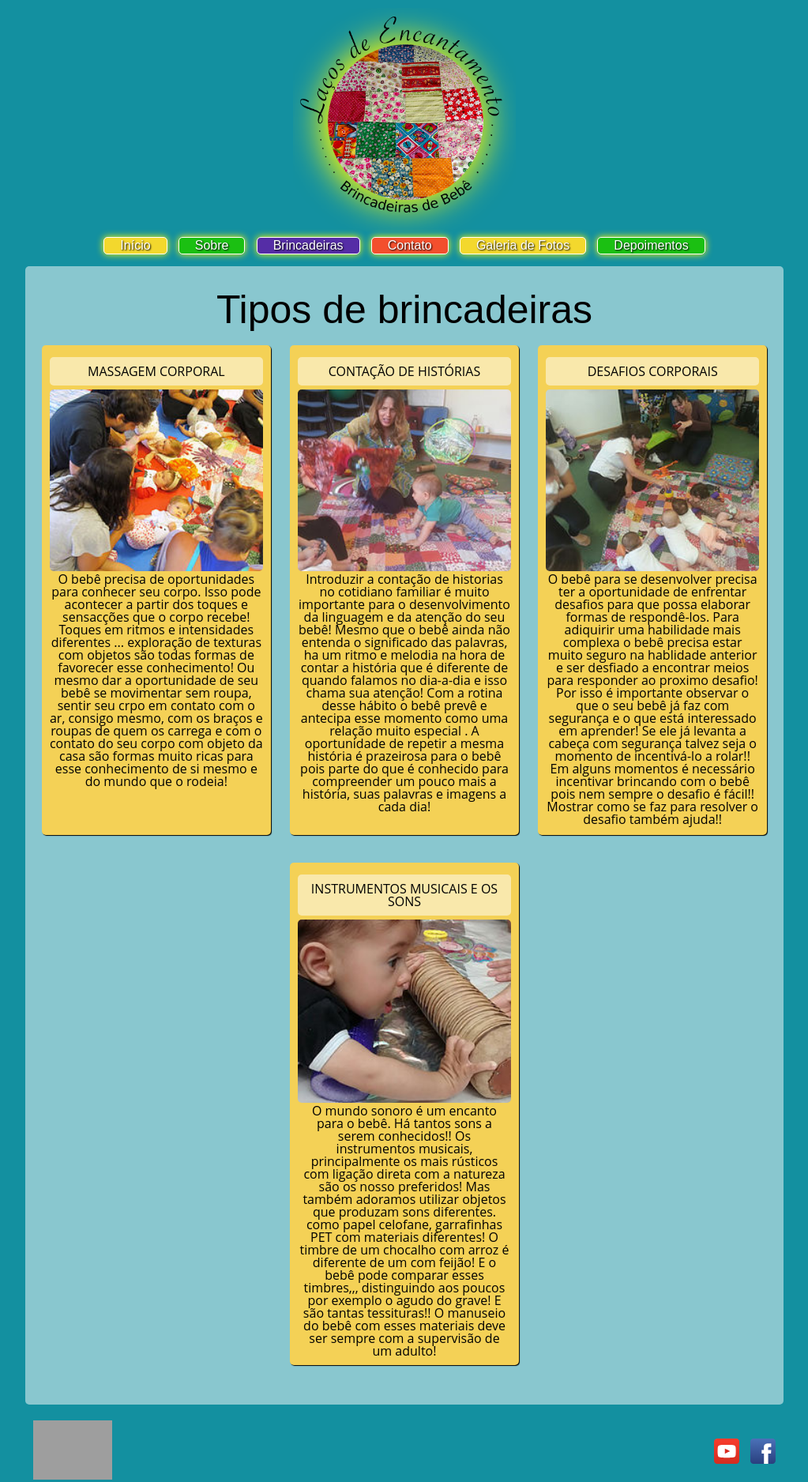
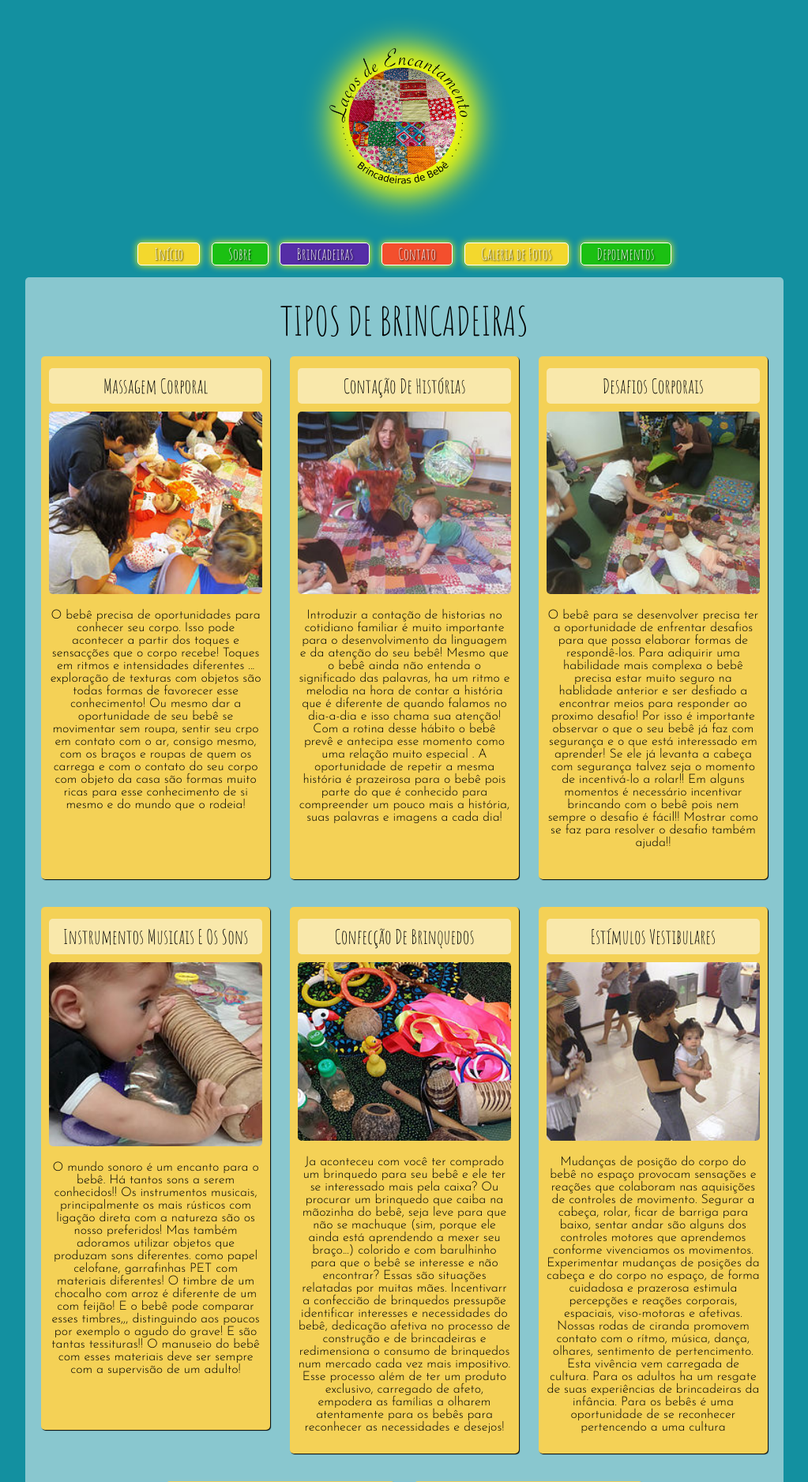
Before and after one commit to franklindeoliveira/lacosdeencantamento, a PHP site: page /brincadeiras.php in a window 1280 px wide. Shown: the top 1876 px of the page at 79% size, without its empty margins (128-1151 px from the left). Run offline with PHP 8.4, Linux system fonts and the light colour scheme; grey boxes are pictures that could not be loaded.

Commit message:
font, ajuste altura/espacamentos painel

```diff
--- a/brincadeiras.php
+++ b/brincadeiras.php
@@ -6,6 +6,8 @@
     <meta name="viewport" content="width=device-width">
     <link rel="stylesheet" href="css/reset.css">
 	<link rel="stylesheet" href="css/estilos.css">
+	<link href='https://fonts.googleapis.com/css?family=Amatic+SC:400,700' rel='stylesheet' type='text/css'>
+	<link href='https://fonts.googleapis.com/css?family=Josefin+Sans:300' rel='stylesheet' type='text/css'>
 </head>
 <body>
     <?php include("cabecalho.php"); ?>
@@ -56,48 +58,51 @@
                     </figcaption>
                 </figure>
             </section>
-<!--
             <section class="confeccao-brinquedos">
-                <figure>
+                <figure class="painel">
+                    <h3>Confecção de Brinquedos</h3>
                     <img src="img/confeccao-brinquedos.jpg" alt="Confecção de Brinquedos">
                     <figcaption>
-                    <h3>Confecção de Brinquedos</h3>
                         <p>
+                            Ja aconteceu com você ter comprado um brinquedo para seu bebê e ele ter se interessado mais pela caixa? Ou procurar um brinquedo que caiba na mãozinha do bebê, seja leve para que não se machuque (sim, porque ele ainda está aprendendo a mexer seu braço...) colorido e com barulhinho para que o bebê se interesse e não encontrar?
+Essas são situações relatadas por muitas mães. Incentivarr a confeccião de brinquedos pressupõe identificar interesses e necessidades do bebê, dedicação afetiva no processo de construção e de brincadeiras e redimensiona o consumo de brinquedos num mercado cada vez mais impositivo. Esse  processo além de ter um produto exclusivo, carregado de afeto, empodera as famílias a olharem atentamente para os bebês para reconhecer as necessidades e desejos!
                         </p>
                     </figcaption>
                 </figure>
             </section>
             <section class="estimulos-vestibulares">
-                <figure>
+                <figure class="painel">
+                    <h3>Estímulos Vestibulares</h3>
                     <img src="img/estimulos-vestibulares.jpg" alt="Estímulos Vestibulares">
                     <figcaption>
-                    <h3>Estímulos Vestibulares</h3>
                         <p>
+                            Mudanças de posição do corpo do bebê no espaço  provocam sensações e reações que colaboram nas aquisições de controles de movimento. Segurar a cabeça, rolar, ficar de barriga para baixo, sentar andar são alguns dos controles motores que aprendemos conforme vivenciamos os movimentos. Experimentar mudanças de posições da cabeça e do corpo no espaço, de forma cuidadosa e prazerosa estimula percepções  e reações corporais, espaciais, viso-motoras e afetivas. Nossas rodas de ciranda promovem contato com o rítmo, música,  dança, olhares, sentimento de pertencimento. Esta vivência vem  carregada de cultura. Para os adultos ha um resgate de suas experiências de brincadeiras da infância. Para os bebês é uma oportunidade de se reconhecer pertencendo a uma cultura
                         </p>
                     </figcaption>
                 </figure>
             </section>
             <section class="exploracao-objetos">
-                <figure>
+                <figure class="painel">
+                    <h3>Exploração de objetos cotidianos</h3>
                     <img src="img/exploracao-objetos.jpg" alt="Exploração de objetos cotidianos">
                     <figcaption>
-                    <h3>Exploração de objetos cotidianos</h3>
                         <p>
+                            Os bebês se interessam por tudo que os cercam. Especialmente pelo que a mamãe e o papai mais ¨brincam¨. Não é raro que se interessem pelas garrafas de água, por óculos, colares., chaves.....Esses objetos são muito interessantes para os bebês. Primeiramnte pela novidade sensorial, mas também porque são utilizados  pelos adultos no cotidiano. A escolha dos objetos deve levar em conta a segurança (sem pontas, sem peças pequenas que se soltam, etc), a informação sensorial (áspero, macio, frio, quente, enrugado, pegajoso, etc) e podem ainda ser temáticos ( cozinha, tecidos, potes de diferentes tamanhos, formatos e materiais.
                         </p>
                     </figcaption>
                 </figure>
             </section>
             <section class="exploracoes-motoras">
-                <figure>
+                <figure class="painel">
+                    <h3>Explorações motoras e sensoriais</h3>
                     <img src="img/exploracoes-motoras.jpg" alt="Explorações motoras e sensoriais">
                     <figcaption>
-                    <h3>Explorações motoras e sensoriais</h3>
                         <p>
+                            Nos dois primeiros anos o bebê se desenvolve muito rapidamente. São  muitas descobertas e para adquirir boa coordenação motora a criança pequena deve ter oportunidades de explorar diferentes espaços e formas e realizar movimentos cada vez mais elaborados. O bebê se interessa por ver, sentir e compreender os deslocamentos do seu corpo, dos objetos, das pessoas. Conforme cresce arrisca-se cada vez mais. Porém, necessita assegurar-se de que é observado. Ter oportunidades diferentes como entrar debaixo da mesa ou em uma caixa, brincar de esconder e aparecer, ser empurrado por outro para trás e para frente, balançar na rede ajudam o bebê a saber mais sobre seu corpo e o espaço que o rodeia.
                         </p>
                     </figcaption>
                 </figure>
             </section>
--->
         </section>
     </main>
     <?php include("rodape.php"); ?>
--- a/contato.php
+++ b/contato.php
@@ -6,6 +6,8 @@
     <meta name="viewport" content="width=device-width">
     <link rel="stylesheet" href="css/reset.css">
 	<link rel="stylesheet" href="css/estilos.css">
+	<link href='https://fonts.googleapis.com/css?family=Amatic+SC:400,700' rel='stylesheet' type='text/css'>
+	<link href='https://fonts.googleapis.com/css?family=Josefin+Sans:300' rel='stylesheet' type='text/css'>
 </head>
 <body>
     <?php include("cabecalho.php"); ?>
--- a/css/estilos.css
+++ b/css/estilos.css
@@ -8,7 +8,6 @@
     vertical-align: top;
     margin: 10px;
     max-width: 335px;
-    min-height: 400px;
 }
 
 main {
@@ -16,8 +15,8 @@ main {
 }
 
 .painel h3 {
-    text-transform: uppercase;
-    margin: 5px 0px;
+    text-transform: capitalize;
+    margin: 5px 0px 10px 0px;
     padding: 10px;
     background-color: rgba(255,255,255,0.5);
     border-radius: 5px;
@@ -26,6 +25,10 @@ main {
 .painel img {
     width: 100%;
     border-radius: 5px;
+}
+
+.painel figcaption {
+    margin: 15px 0;
 }
 /* FIM - Componente Painel */
 
@@ -42,18 +45,19 @@ h1 {
     display: inline-block;
 }
 
-@font-face {
-    font-family: savoye_let;
-    src: url(../fonts/savoye_let.ttf);
+body * {
+    font-family: 'Josefin Sans', sans-serif;
 }
 
 h2 {
-    font-family: 'Savoye LET', sans-serif;
+    font-family: 'Amatic SC', cursive;
     font-size: 50px;
+    text-transform: uppercase;
 }
 
-body {
-    font-family: 'Open Sans', sans-serif;
+h3 {
+    font-family: 'Amatic SC', cursive;
+    font-size: 25px;
 }
 
 html {
@@ -93,6 +97,8 @@ main, footer {
 
 .menu-opcoes button {
     color: #1390A0;
+    font-family: 'Amatic SC', cursive;
+    font-size: 20px !important;
 }
 
 .menu-opcoes {
@@ -121,8 +127,6 @@ section.carrossel-imagens img {
 section.carrossel-imagens {
     text-align: center;
 }
-
-
 
 footer {
     background-color: rgb(19, 144, 160);
@@ -264,9 +268,6 @@ section img {
 
 .tipos-brincadeiras img {
     width: 100%;
-}
-.tipos-brincadeiras figure {
-    min-height: 600px;
 }
 
 header, main {
@@ -430,6 +431,12 @@ header h1, header nav {
     }
 }
 
+@media(min-width: 693px) {
+    .painel {
+        min-height: 642px;
+    }
+}
+
 .menu-opcoes button:hover {
     cursor: pointer;
     box-shadow: 0px 0px 20px #ffff00;
--- a/depoimentos.php
+++ b/depoimentos.php
@@ -6,6 +6,8 @@
     <meta name="viewport" content="width=device-width">
     <link rel="stylesheet" href="css/reset.css">
 	<link rel="stylesheet" href="css/estilos.css">
+	<link href='https://fonts.googleapis.com/css?family=Amatic+SC:400,700' rel='stylesheet' type='text/css'>
+	<link href='https://fonts.googleapis.com/css?family=Josefin+Sans:300' rel='stylesheet' type='text/css'>
 </head>
 <body>
     <?php include("cabecalho.php"); ?>
@@ -16,7 +18,7 @@
             <div class="lista-email">
                 <h3 class="transparente">Participou da oficinas? Conte-nos o que achou!</h3>
                 <form action="contatoEmail.php" method="post">
-                    <input name="assunto" type="hidden" id="assunto" value="Contato"><br />
+                    <input name="assunto" type="hidden" id="assunto" value="Depoimento"><br />
                     <input name="nome" placeholder="Nome" type="text"><br />
                     <input name="email" placeholder="Email" type="email"><br />
                     <input name="assuntoUsuario" placeholder="Assunto" type="text"><br />
--- a/galeria.php
+++ b/galeria.php
@@ -7,6 +7,8 @@
     <link rel="stylesheet" href="css/reset.css">
 	<link rel="stylesheet" href="css/estilos.css">
 	<link rel="stylesheet" href="lib/css/lightbox.css">
+	<link href='https://fonts.googleapis.com/css?family=Amatic+SC:400,700' rel='stylesheet' type='text/css'>
+	<link href='https://fonts.googleapis.com/css?family=Josefin+Sans:300' rel='stylesheet' type='text/css'>
 </head>
 <body>
     <?php include("cabecalho.php"); ?>
--- a/index.php
+++ b/index.php
@@ -7,7 +7,8 @@
     <link rel="stylesheet" href="css/reset.css">
 	<link rel="stylesheet" href="css/estilos.css">
 	<link rel="stylesheet" href="css/carrossel.css">
-	<link href='https://fonts.googleapis.com/css?family=Open+Sans' rel='stylesheet' type='text/css'>
+	<link href='https://fonts.googleapis.com/css?family=Amatic+SC:400,700' rel='stylesheet' type='text/css'>
+	<link href='https://fonts.googleapis.com/css?family=Josefin+Sans:300' rel='stylesheet' type='text/css'>
 </head>
 <body>
     <?php include("cabecalho.php"); ?>
--- a/sobre.php
+++ b/sobre.php
@@ -6,6 +6,8 @@
     <meta name="viewport" content="width=device-width">
     <link rel="stylesheet" href="css/reset.css">
 	<link rel="stylesheet" href="css/estilos.css">
+	<link href='https://fonts.googleapis.com/css?family=Amatic+SC:400,700' rel='stylesheet' type='text/css'>
+	<link href='https://fonts.googleapis.com/css?family=Josefin+Sans:300' rel='stylesheet' type='text/css'>
 </head>
 <body>
     <?php include("cabecalho.php"); ?>
```
Also changed, not shown: img/logo.png, img/logo.svg, img/logo_bkp.png (added). Lines whose indentation alone changed are shown as unchanged.
